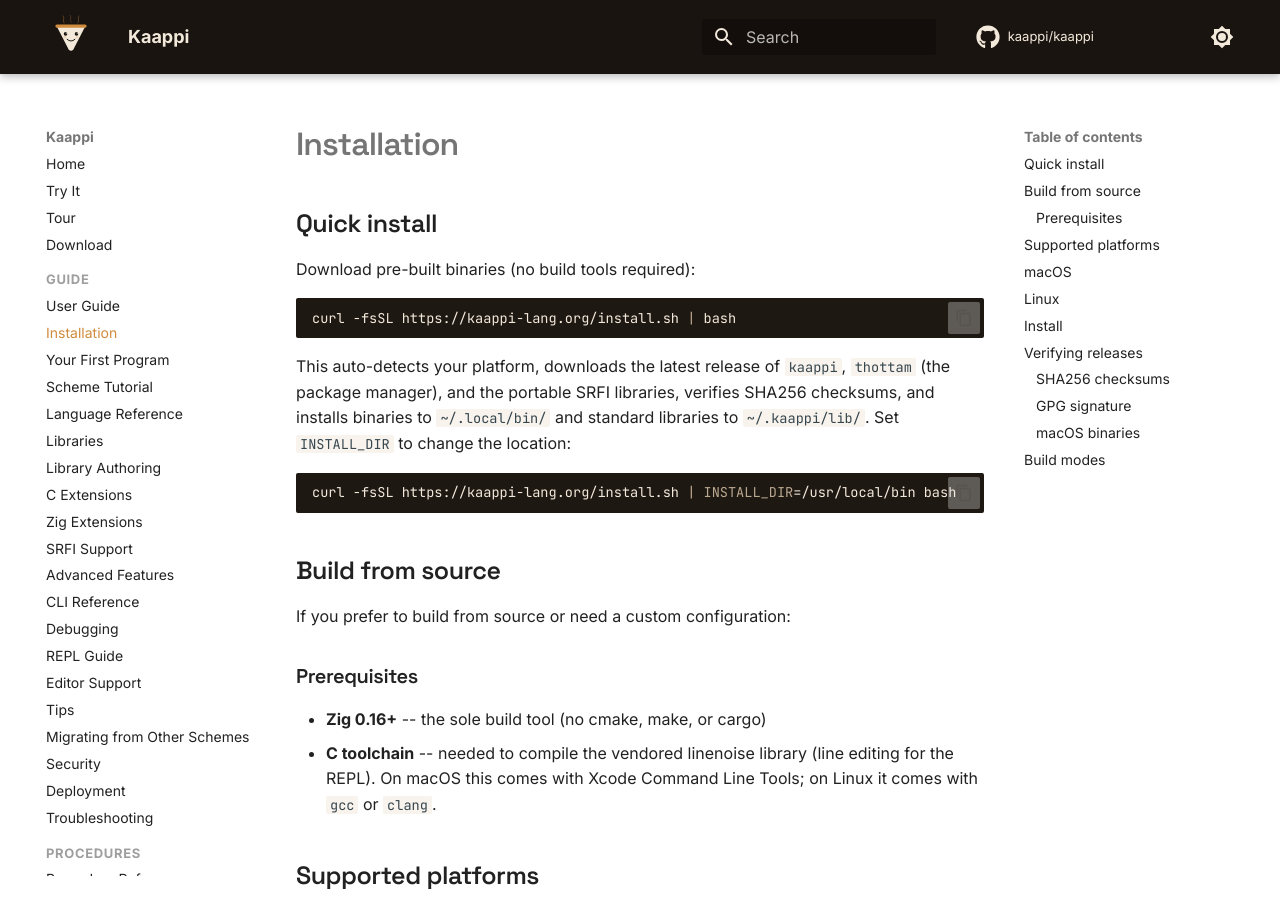
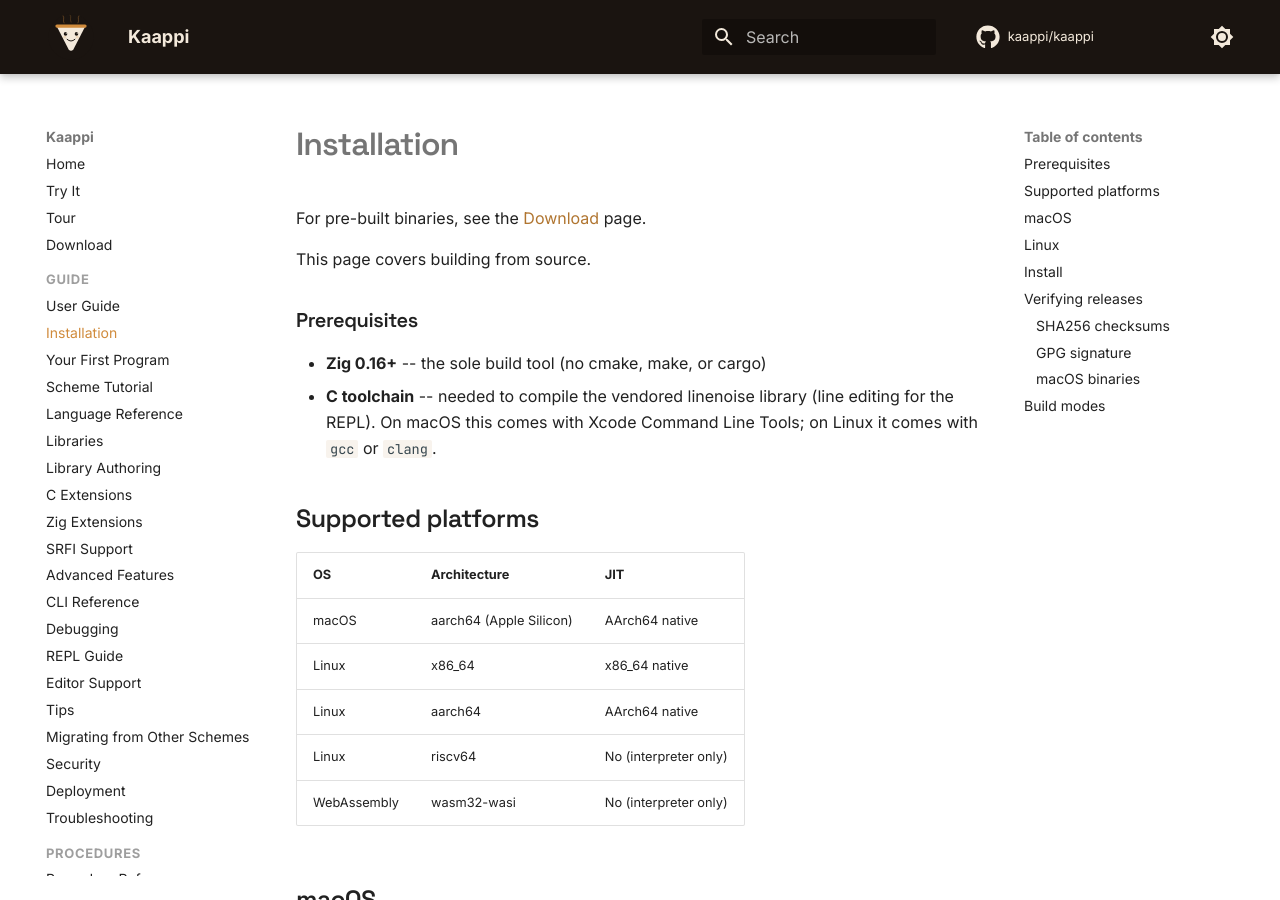
Before and after one commit to kaappi/kaappi.github.io, an MkDocs documentation site: the page built from docs/guide/installation.md, in a window 1280 px wide and 900 px high. Built offline with MkDocs 1.6.1 and Material for MkDocs 9.7.7, drawn with Linux system fonts in a browser that asks for light colours; comment, search, counter and statistics services are not loaded.

Commit message:
Remove install script from installation page to avoid overlap with download page
Installation page now focuses on building from source and links
to /download/ for pre-built binaries.

Co-Authored-By: Claude Opus 4.6 (1M context) <noreply@anthropic.com>

````diff
--- a/docs/guide/installation.md
+++ b/docs/guide/installation.md
@@ -1,25 +1,8 @@
 # Installation
 
-## Quick install
+For pre-built binaries, see the [Download](../download.md) page.
 
-Download pre-built binaries (no build tools required):
-
-```bash
-curl -fsSL https://kaappi-lang.org/install.sh | bash
-```
-
-This auto-detects your platform, downloads the latest release of `kaappi`,
-`thottam` (the package manager), and the portable SRFI libraries, verifies
-SHA256 checksums, and installs binaries to `~/.local/bin/` and standard
-libraries to `~/.kaappi/lib/`. Set `INSTALL_DIR` to change the location:
-
-```bash
-curl -fsSL https://kaappi-lang.org/install.sh | INSTALL_DIR=/usr/local/bin bash
-```
-
-## Build from source
-
-If you prefer to build from source or need a custom configuration:
+This page covers building from source.
 
 ### Prerequisites
 
````
